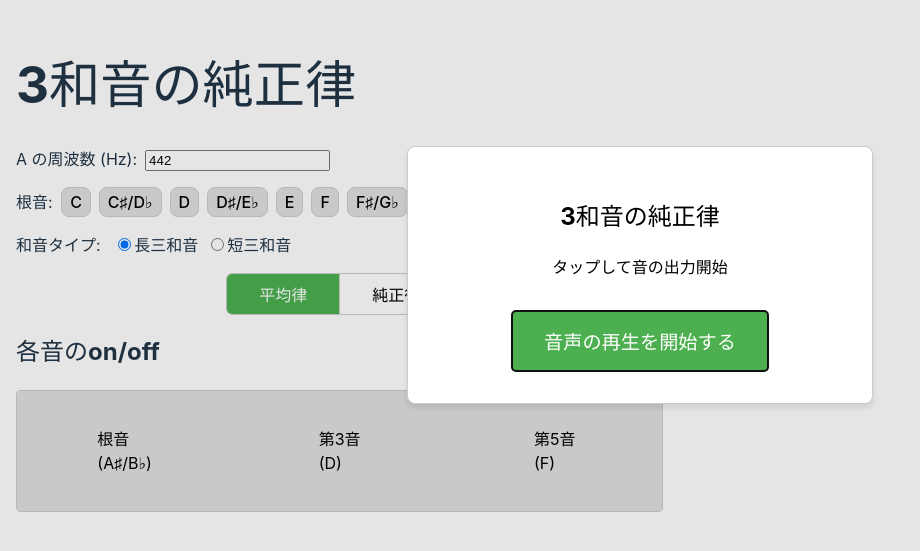
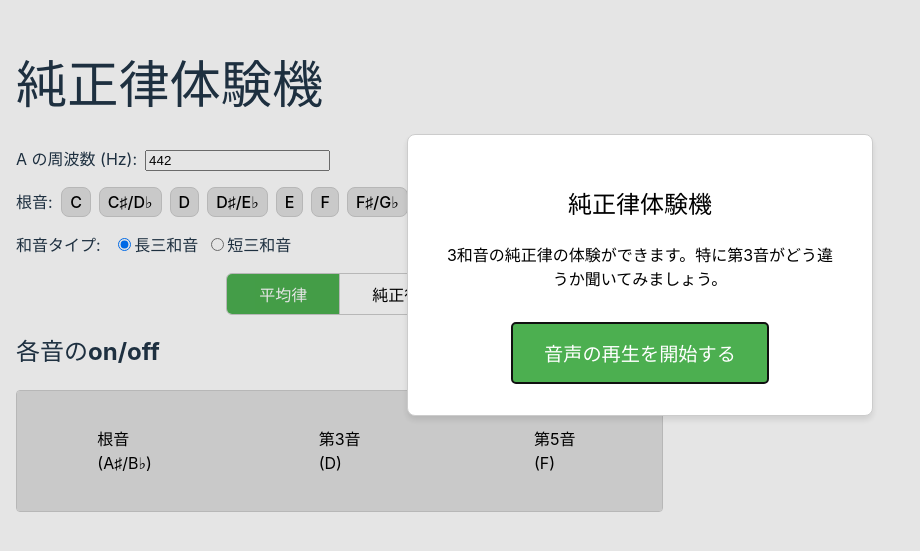
Before and after one commit to Nyoho/just-intonation, a React (Vite) app: page / in a window 1280 px wide. Shown: the part 125-676 px from the top of the page, without its empty margins (0-920 px from the left). Built offline with nearby package versions, Linux system fonts and the light colour scheme.

Commit message:
Change expression (2)

```diff
--- a/src/App.tsx
+++ b/src/App.tsx
@@ -248,8 +248,8 @@ export default function App() {
           cursor: 'pointer'
         }}
       >
-        <h2>3和音の純正律</h2>
-        <p>タップして音の出力開始</p>
+        <h2>純正律体験機</h2>
+        <p>3和音の純正律の体験ができます。特に第3音がどう違うか聞いてみましょう。</p>
         <button
           onClick={(e) => {
             e.stopPropagation(); // ダイアログのクリックイベントとの重複を防止
@@ -270,7 +270,7 @@ export default function App() {
         </button>
       </dialog>
 
-      <h1>3和音の純正律</h1>
+      <h1>純正律体験機</h1>
       <div style={{ marginBottom: '1rem' }}>
         <label>
           A の周波数 (Hz):
```
